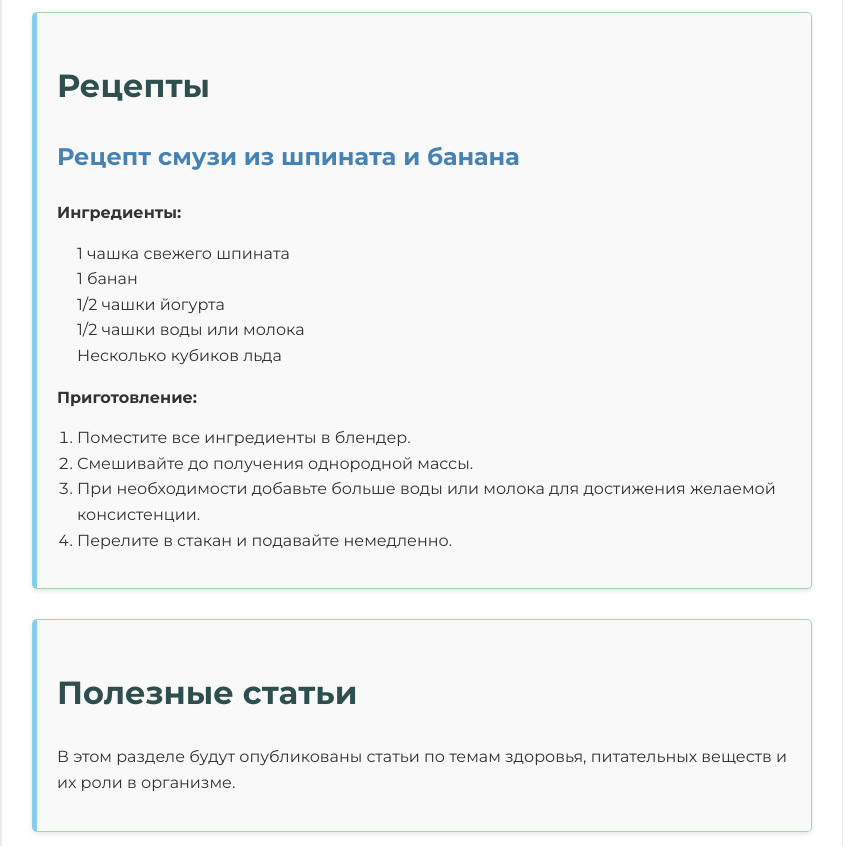
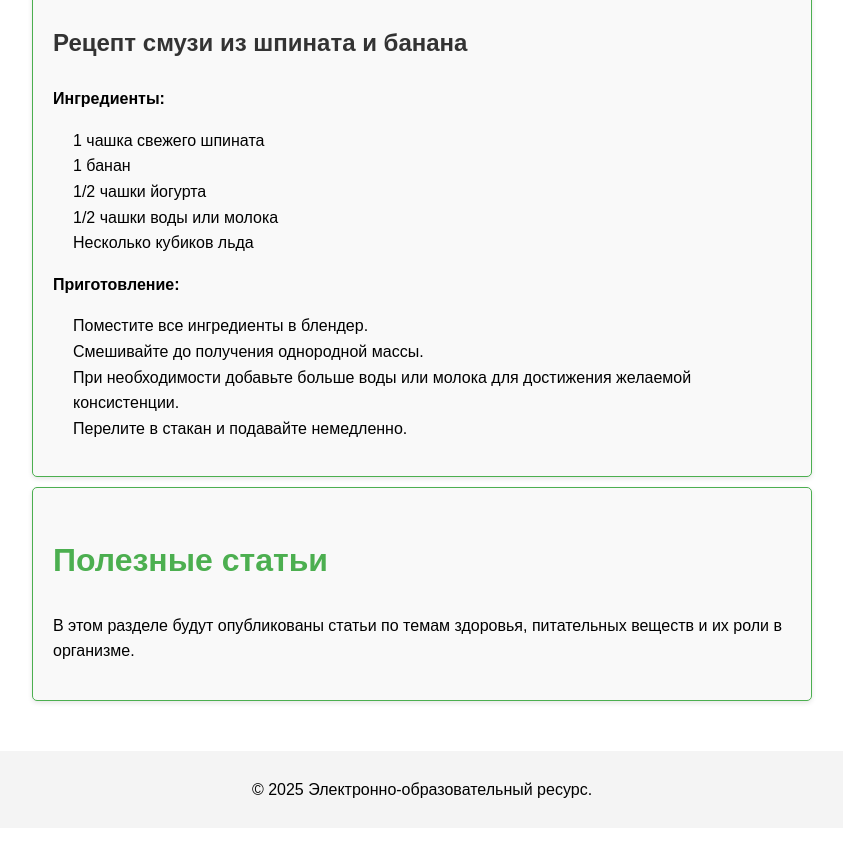
Before and after one commit to elina-bite/edu_sitee.github.io, a plain HTML site: page index.html in a window 1280 px wide. Shown: the part 1951-2797 px from the top of the page, without its empty margins (218-1061 px from the left). Drawn offline with Linux system fonts and the light colour scheme; a web font is replaced by a local one.

Commit message:
Update index.html

```diff
--- a/index.html
+++ b/index.html
@@ -3,24 +3,26 @@
 <head>
     <meta charset="UTF-8">
     <meta name="viewport" content="width=device-width, initial-scale=1.0">
-    <link href="https://fonts.googleapis.com/css2?family=Montserrat:wght@300;400;500;600;700&display=swap" rel="stylesheet">
+    <link href="https://fonts.googleapis.com/css2?family=Georgia&display=swap" rel="stylesheet">
     <link rel="stylesheet" href="styles.css">
     <title>Здоровое питание</title>
     <style>
         body {
-            font-family: 'Montserrat', sans-serif;
+            font-family: Arial, sans-serif;
             line-height: 1.6;
-            background-color: #f4f4f4;
             margin: 0;
             padding: 0;
-            color: #333;
+            background-color: white; /* Белый фон */
+            color: black; /* Черный текст */
         }
 
         header {
-            background: #87CEEB;
-            color: white;
-            padding: 20px 0;
+            background: #4CAF50; /* Зеленая шапка */
+            color: white; /* Белый текст в шапке */
+            padding: 20px 0; /* Увеличил отступы для лучшего внешнего вида */
             text-align: center;
+            font-family: 'Georgia', serif; /* Изменен шрифт на более красивый для заголовка */
+            font-size: 2.5em; /* Увеличенный размер шрифта заголовка */
         }
 
         nav ul {
@@ -47,45 +49,46 @@
             max-width: 800px;
             margin: 20px auto;
             padding: 20px;
-            background: white;
-            border-radius: 8px;
-            box-shadow: 0 0 10px rgba(0, 0, 0, 0.1);
         }
 
         .content-section {
-            margin-bottom: 30px;
             padding: 20px;
-            border-left: 5px solid #87CEEB;
-            background-color: #f9f9f9;
+            margin: 10px;
+            border: 1px solid #4CAF50; /* Ярко-зеленая рамка */
             border-radius: 5px;
+            background-color: #f9f9f9; /* Светлый фон для выделения секций */
+            box-shadow: 0 2px 5px rgba(0, 0, 0, 0.1); /* Добавлена тень для глубины */
+        }
+
+        h1 {
+            font-size: 2.5em;
         }
 
         h2 {
-            color: #2F4F4F;
+            font-size: 2em;
+            color: #4CAF50; /* Цвет заголовков */
         }
 
         h3 {
-            color: #4682B4;
+            font-size: 1.5em;
+            color: #333; /* Цвет подзаголовков */
         }
 
-        p {
-            margin-bottom: 15px;
+        .highlight {
+            background-color: yellow; /* Цвет выделения текста */
+            color: black; /* Черный текст для выделенного текста */
         }
 
         ul, ol {
             margin: 15px 0;
             padding-left: 20px;
+            list-style: none; /* Убраны маркеры списка */
         }
 
         footer {
             text-align: center;
-            padding: 20px 0;
-            background: #87CEEB;
-            color: white;
-            position: relative;
-            bottom: 0;
-            width: 100%;
-            clear: both;
+            padding: 10px 0;
+            background: #f4f4f4;
         }
     </style>
 </head>
@@ -107,7 +110,7 @@
             <h2>Что такое здоровое питание?</h2>
             <p>Здоровое питание — это такое питание, которое обеспечивает рост, оптимальное развитие, полноценную жизнедеятельность, способствует укреплению здоровья и профилактике неинфекционных заболеваний (НИЗ), включая диабет, болезни сердца, инсульт и рак.</p>
             <blockquote>
-                <p>Здоровое питание должно быть богато фруктами, овощами, цельным зерном, бобовыми, орехами и рыбой, с низким уровнем потребления насыщенных жиров, трансжиров и сахара и ограниченным потреблением соли, с низким уровнем потребления продуктов из очищенных зёрен, обработанного мяса и подслащенных продуктов.</p>
+       <p>Здоровое питание должно быть богато фруктами, овощами, цельным зерном, бобовыми, орехами и рыбой, с низким уровнем потребления насыщенных жиров, трансжиров и сахара и ограниченным потреблением соли, с низким уровнем потребления продуктов из очищенных зёрен, обработанного мяса и подслащенных продуктов.</p>
             </blockquote>
             <p>Следование рекомендациям здорового питания в сочетании с регулярной физической активностью уменьшает риск развития хронических заболеваний и расстройств, таких как ожирение, сердечно-сосудистые заболевания, диабет и повышенное давление.</p>
         </section>
```
